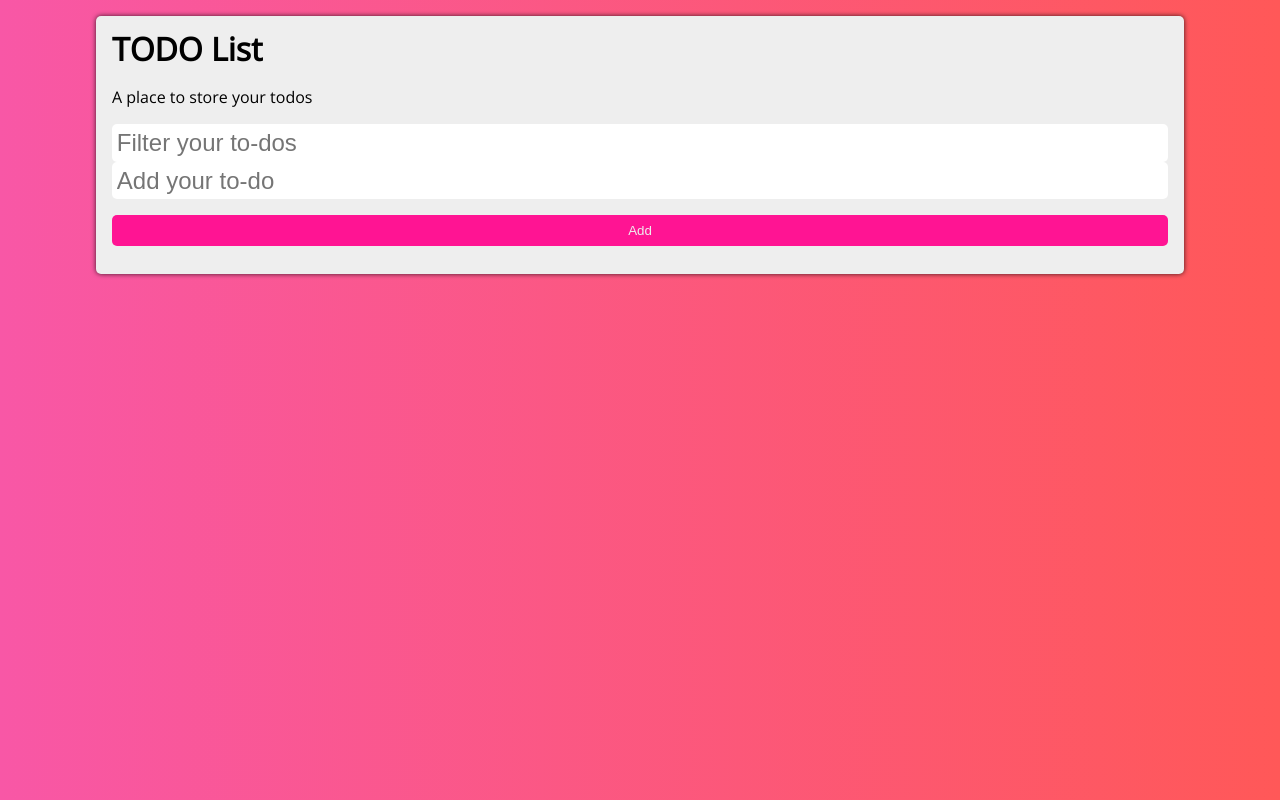
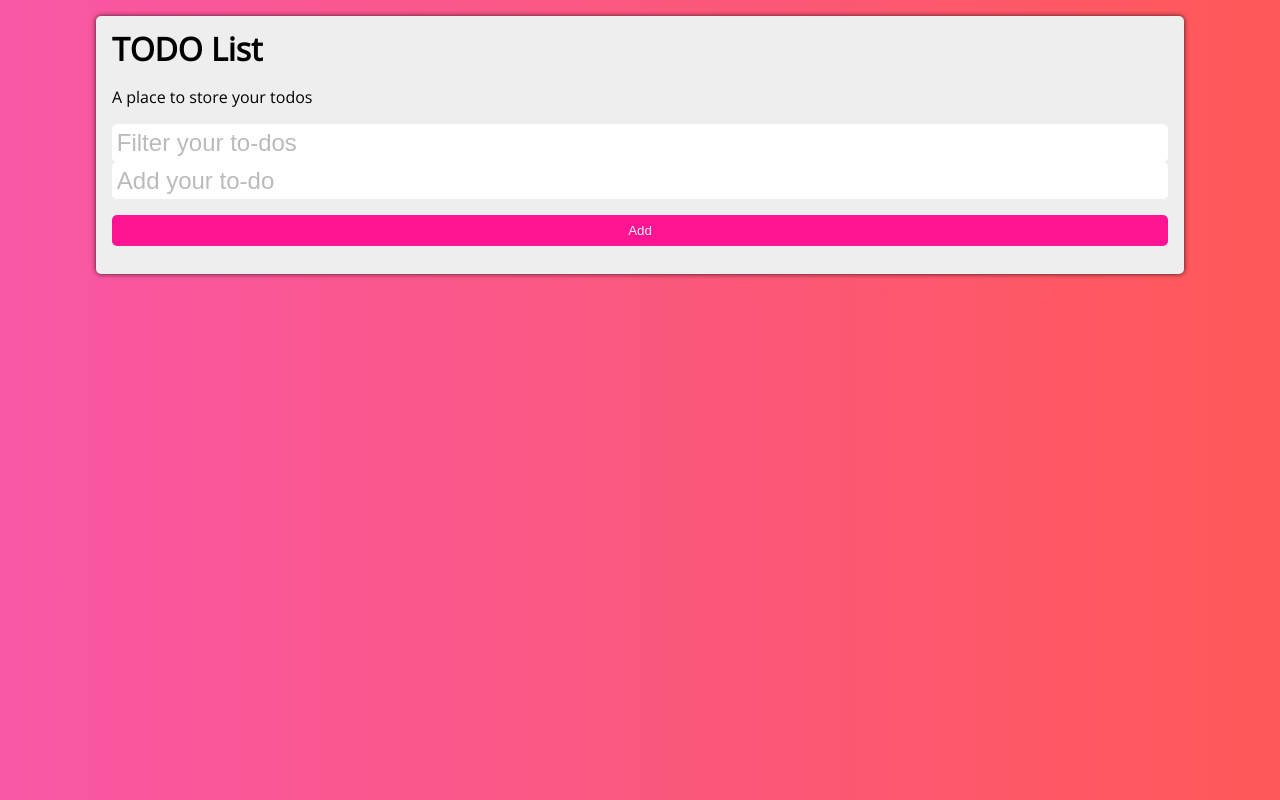
Before and after one commit to jnicewander/angular-lab1, an Angular app: page / in a window 1280 px wide. Built offline with nearby package versions, Linux system fonts and the light colour scheme.

Commit message:
Fixed the font color on the input boxes

```diff
--- a/src/app/todo/todo.component.css
+++ b/src/app/todo/todo.component.css
@@ -21,12 +21,15 @@ ul {
 }
 
 input {
-    color: #bbb;
     border: #bbb;
     border-radius: 5px;
     padding: .3rem;
     width: 100%;
     font-size: 1.5rem;
+}
+
+input::placeholder {
+    color: #bbb;
 }
 
 .completeBtn {
```
